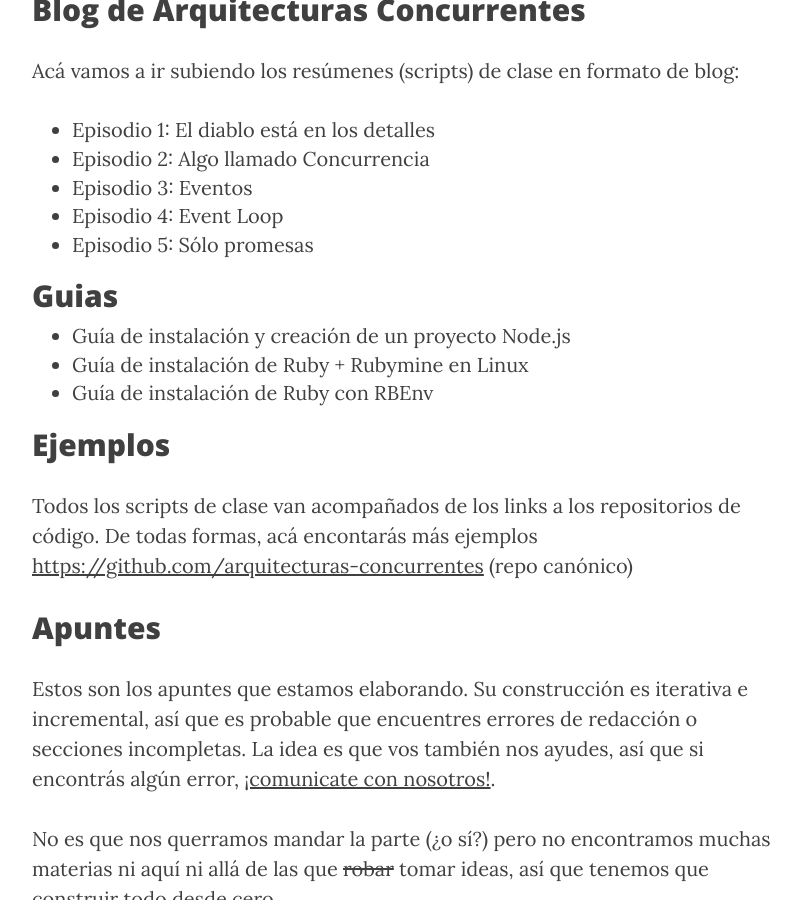
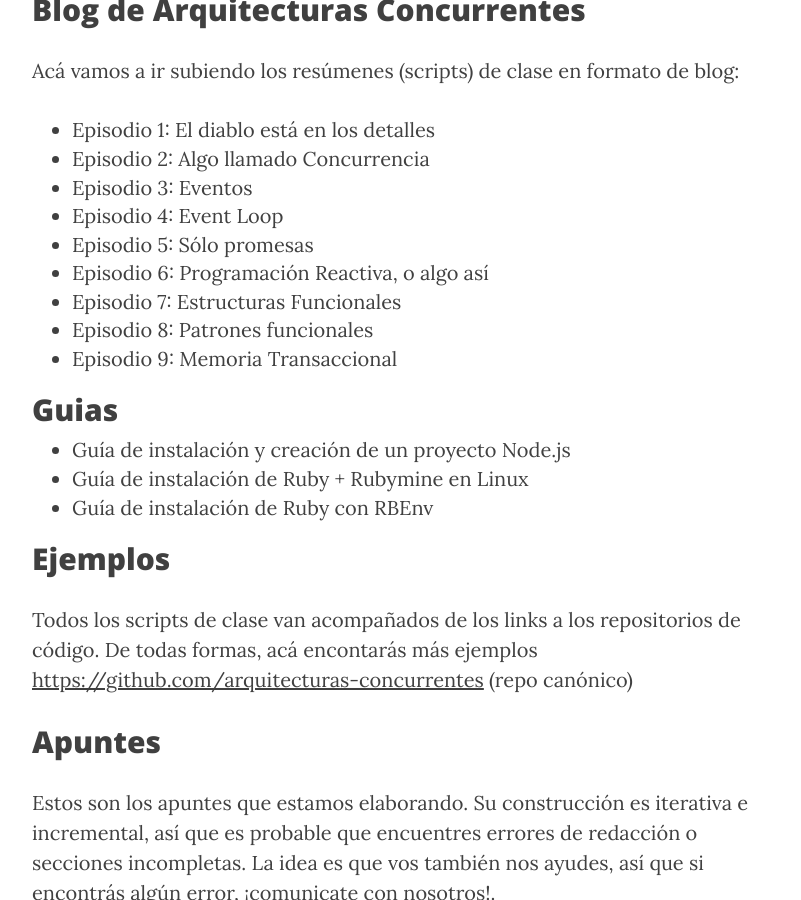
Before and after one commit to arquitecturas-concurrentes/arquitecturas-concurrentes.github.io, a Jekyll site: the page built from material.md, in a window 1280 px wide and 900 px high, scrolled down 1007 px. Shown: the whole window, without its empty margins (233-1034 px from the left). Built offline with Jekyll 4.4.1, drawn with Linux system fonts in a browser that asks for light colours; nearby versions of some CDN libraries.

Commit message:
Agregando link al episodio 8

```diff
--- a/material.md
+++ b/material.md
@@ -31,6 +31,10 @@ Acá vamos a ir subiendo los resúmenes (scripts) de clase en formato de blog:
 * [Episodio 3: Eventos](https://goo.gl/uRvYPU)
 * Episodio 4: Event Loop
 * [Episodio 5: Sólo promesas](https://goo.gl/WmeqFz)
+* Episodio 6: Programación Reactiva, o algo así
+* Episodio 7: Estructuras Funcionales
+* [Episodio 8: Patrones funcionales](http://iasc.mumuki.io/guides/monadas)
+* Episodio 9: Memoria Transaccional
 
 ## Guias
 
```
